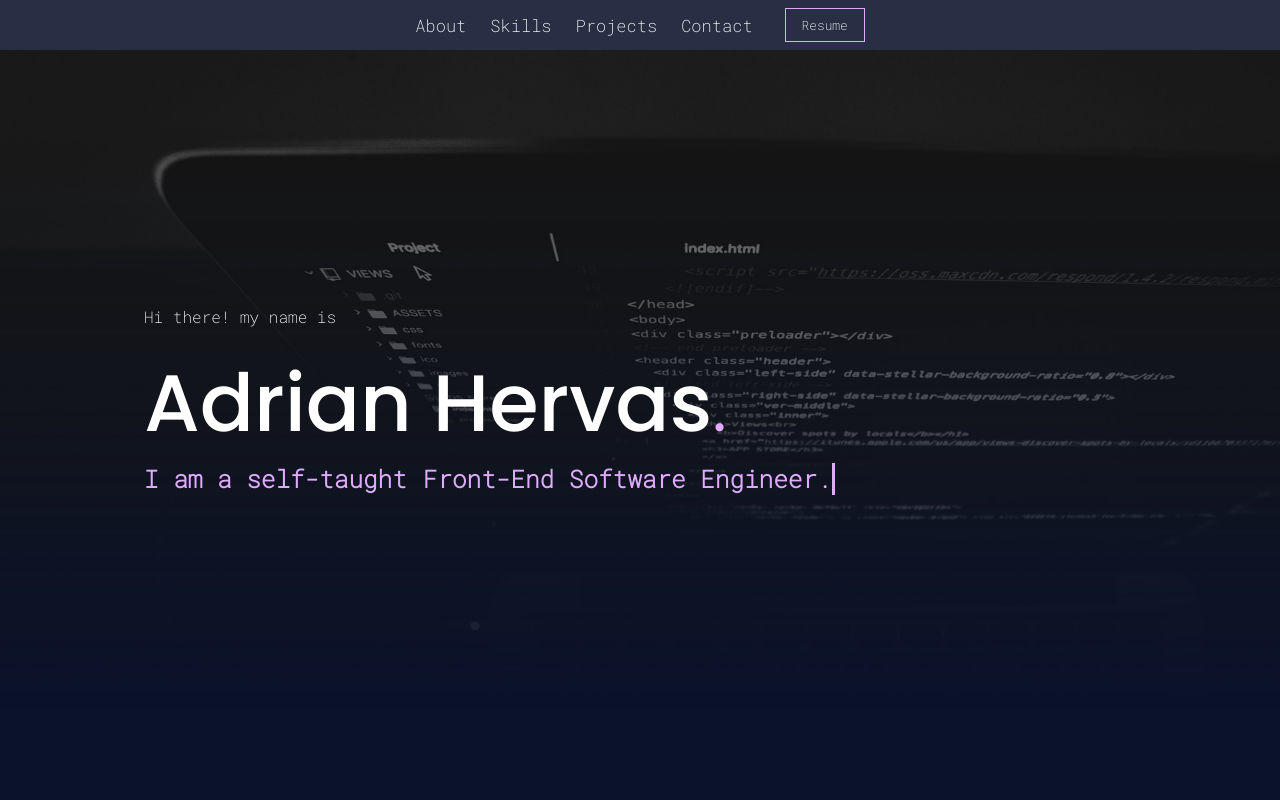
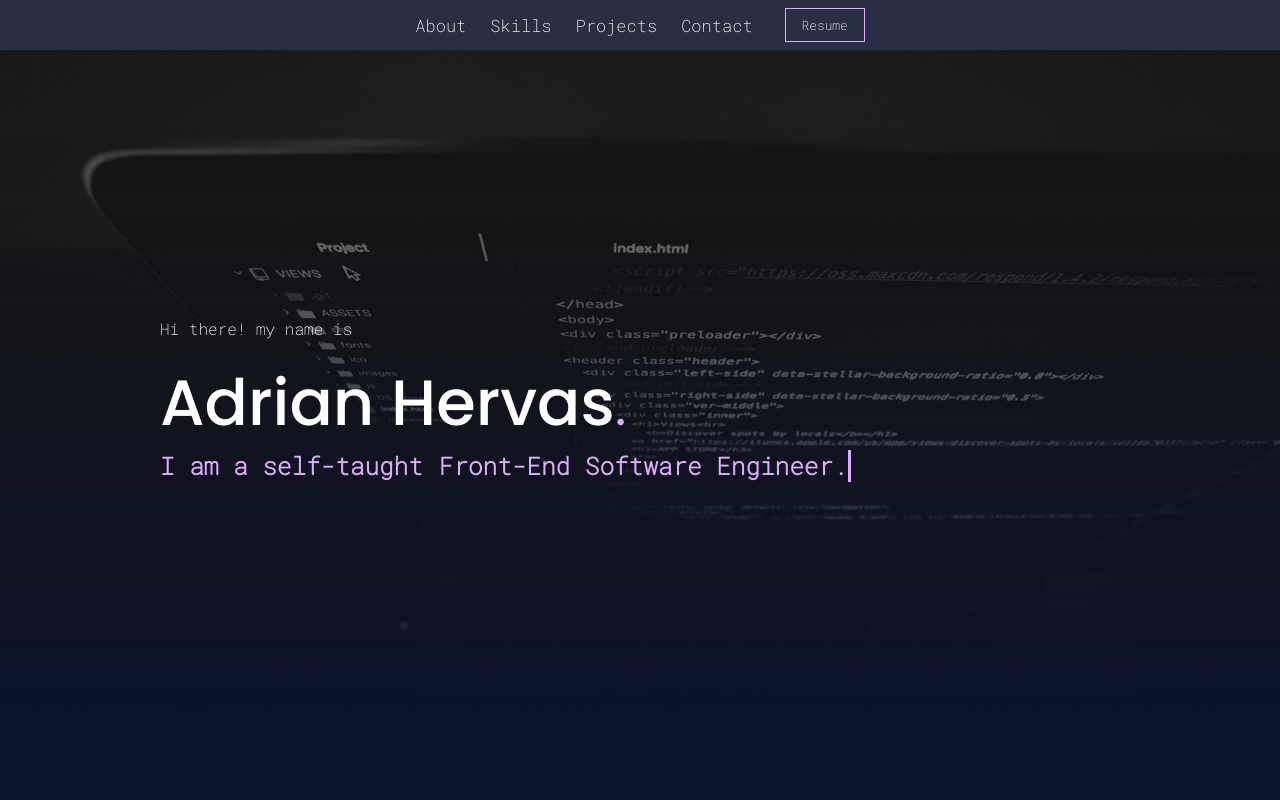
Before and after one commit to adrianhm13/portfolio, a React (Create React App) app: page / in a window 1280 px wide. Shown: the top 800 px of the page. Built offline with nearby package versions, Linux system fonts and the light colour scheme.

Commit message:
Fixed layout visibility

```diff
--- a/src/pages/Home/styled.ts
+++ b/src/pages/Home/styled.ts
@@ -2,7 +2,8 @@ import styled from "@emotion/styled"
 import HeroBackground from '../../assets/images/hero-background.png'
 
 export const Hero = styled.div({
-    background: `url(${HeroBackground})`,
+    backgroundImage: `url(${HeroBackground})`,
+    backgroundPosition: '50%',
     backgroundSize: 'cover',
     backgroundRepeat: 'no-repeat',
     position: 'absolute',
--- a/src/pages/Presentation/index.tsx
+++ b/src/pages/Presentation/index.tsx
@@ -4,6 +4,7 @@ import Section from "../../components/Section";
 export default function Presentation() {
   return (
     <Section>
+      <Styled.BoxBackground>
         <Styled.Hello>Hi there! my name is</Styled.Hello>
         <Styled.Title isName="true">
           Adrian Hervas<span>.</span> {/*Change span to ::after*/}
@@ -12,6 +13,7 @@ export default function Presentation() {
           <Styled.Subtitle>I am a self-taught </Styled.Subtitle>
           <Styled.TypeWrite>Front-End Software Engineer.</Styled.TypeWrite>
         </Styled.Profession>
+      </Styled.BoxBackground>
     </Section>
   );
 }
--- a/src/pages/Presentation/styled.ts
+++ b/src/pages/Presentation/styled.ts
@@ -18,14 +18,16 @@ const blink = keyframes`
   border-color: transparent;
 }
 `;
-
+export const BoxBackground = styled.div(props => ({
+  padding: props.theme.padding.small,
+}))
 export const Hello = styled.p((props) => ({
   ...props.theme.typography.hello,
 }));
 
 export const Title = styled.h2<TitleProps>((props) => ({
   ...props.theme.typography.h1,
-  fontSize: props.isName ? "5rem" : props.theme.typography.title.fontSize,
+  fontSize: props.isName ? "4rem" : props.theme.typography.title.fontSize,
 }));
 
 export const Subtitle = styled.h3((props) => ({
```
Lines whose indentation alone changed are shown as unchanged.
